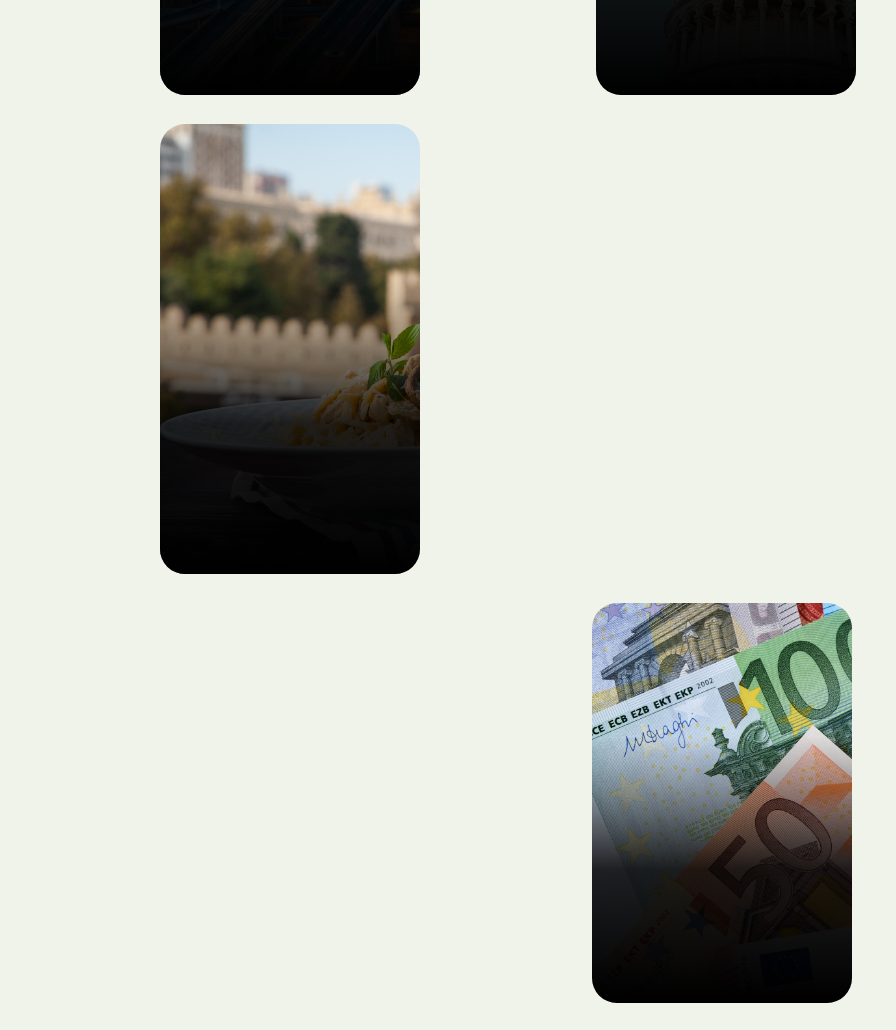
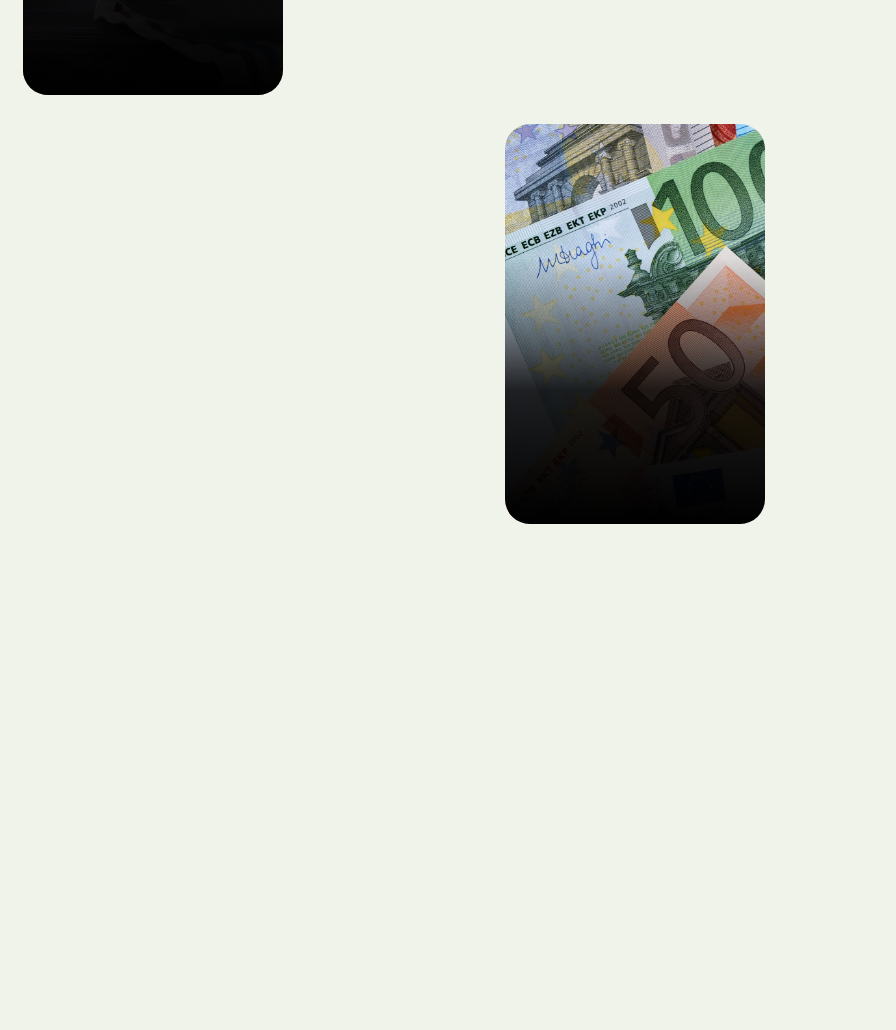
Before and after one commit to Project-AC1/Italy-Trip, a plain HTML site: page index.html in a window 1280 px wide. Shown: the part 1160-2190 px from the top of the page, without its empty margins (0-896 px from the left). After the commit the page ends 1711 px from the top, so only its background shows below. Drawn offline with Linux system fonts and the light colour scheme; a web font is replaced by a local one.

Commit message:
Update style.css

```diff
--- a/style.css
+++ b/style.css
@@ -126,12 +126,11 @@
 }
 @media (max-width: 1513px) {
     #wraper{
-        margin-left: 12%;
+
         float: left;
     }
     #wraper2{
-        margin-right: 7%;
-        margin-left: 20%;
+
         float: left;
         width: 260px;
     }
```
